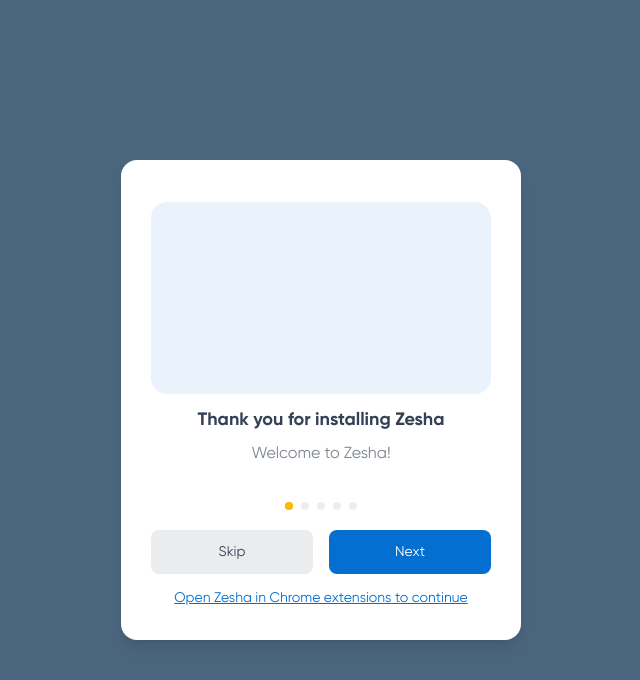
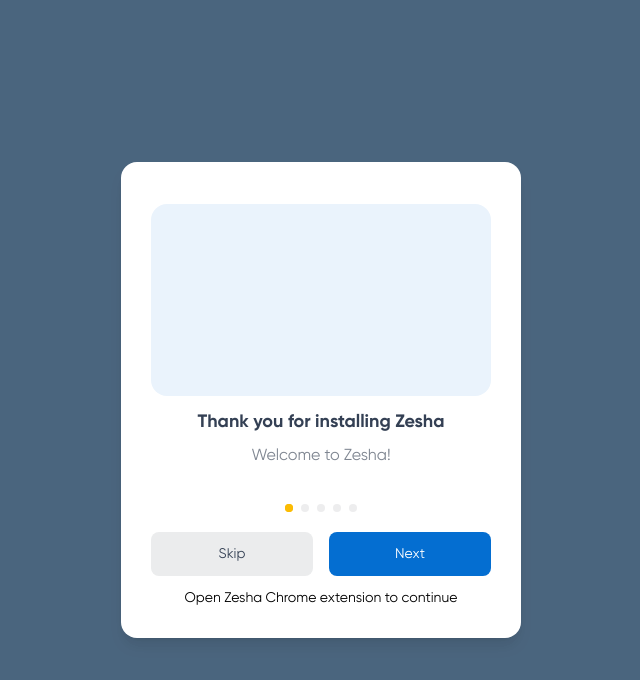
Before and after one commit to Zesha-io/zesha.io-frontend, a Next.js app: page /welcome in a window 1280 px wide. Shown: the top 680 px of the page, without its empty margins (319-959 px from the left). Built offline with nearby package versions, Linux system fonts and the light colour scheme.

Commit message:
zesha extension welcome

```diff
--- a/src/components/Pages/WelcomePage.jsx
+++ b/src/components/Pages/WelcomePage.jsx
@@ -84,12 +84,11 @@
                     {displayStep(currentStep)}
 
                     <div className="w-full text-center mt-3">
-                        <Link
-                            href="#"
-                            className="text-center text-[#046ED1] text-sm underline"
+                        <p
+                            className="text-center text-sm"
                         >
-                            Open Zesha in Chrome extensions to continue
-                        </Link>
+                            Open Zesha Chrome extension to continue
+                        </p>
                     </div>
                 </div>
             </div>
```
